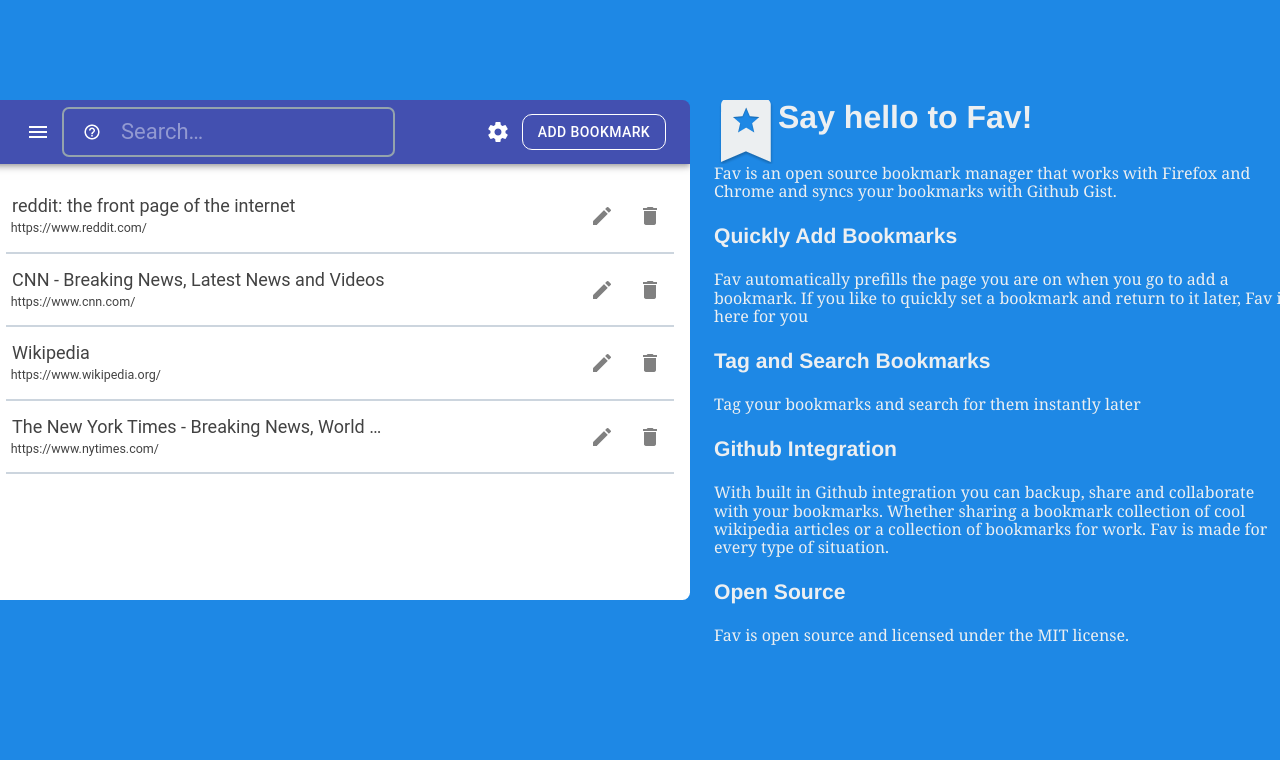
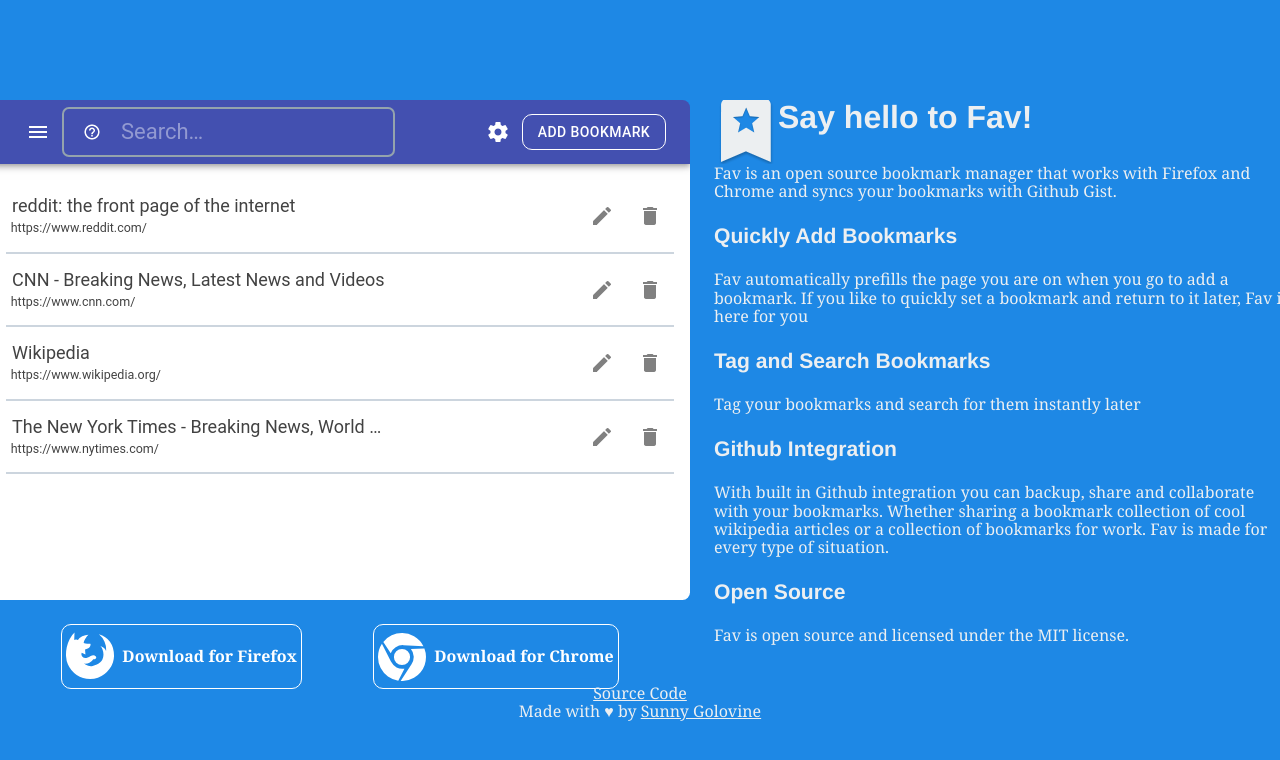
Before and after one commit to fav-sh/website, a Gatsby site: page / in a window 1280 px wide. Built offline with nearby package versions, Linux system fonts and the light colour scheme; Gatsby itself is replaced by a stand-in of ours.

Commit message:
Finish up

```diff
--- a/package.json
+++ b/package.json
@@ -35,7 +35,6 @@
     "react-typography": "^0.16.19",
     "styled-components": "^5.1.0",
     "typography": "^0.16.19",
-    "typography-theme-github": "^0.16.19",
-    "typography-theme-lincoln": "^0.16.19"
+    "typography-theme-funston": "^0.16.19"
   }
 }
--- /dev/null
+++ b/src/components/CTA.js
@@ -0,0 +1,45 @@
+import React from 'react'
+import styled from 'styled-components'
+import { Chrome, Firefox } from './Icons'
+import { CHROME_LINK, FIREFOX_LINK } from '../data'
+
+export default () => {
+  return (
+    <Container>
+      <LinkButton href={FIREFOX_LINK}>
+        <Firefox />
+        <PadLeft>Download for Firefox</PadLeft>
+      </LinkButton>
+      <LinkButton href={CHROME_LINK}>
+        <Chrome />
+        <PadLeft>Download for Chrome</PadLeft>
+      </LinkButton>
+    </Container>
+  )
+}
+
+const Container = styled.div`
+  height: 65px;
+  display: flex;
+  flex-direction: row;
+  justify-content: space-evenly;
+  margin-top: 1.5em;
+`
+
+const LinkButton = styled.a`
+  display: flex;
+  align-items: center;
+  background: transparent;
+  box-shadow: unset;
+  border: 1px solid white;
+  border-radius: 10px;
+  color: white;
+  font-weight: bold;
+  padding-left: 0.25em;
+  padding-right: 0.25em;
+  text-decoration: none;
+`
+
+const PadLeft = styled.span`
+  padding-left: 0.5em;
+`
--- /dev/null
+++ b/src/components/Icons.js
@@ -0,0 +1,21 @@
+import React from 'react'
+
+export const Firefox = ({ height }) => (
+  <div style={{ height }}>
+    <svg width="48" height="48" viewBox="0 0 1792 1792">
+      <path
+        d="M903 1792q-283 0-504.5-150.5t-329.5-398.5q-58-131-67-301t26-332.5 111-312 179-242.5l-11 281q11-14 68-15.5t70 15.5q42-81 160.5-138t234.5-59q-54 45-119.5 148.5t-58.5 163.5q25 8 62.5 13.5t63 7.5 68 4 50.5 3q15 5 9.5 45.5t-30.5 75.5q-5 7-16.5 18.5t-56.5 35.5-101 34l15 189-139-67q-18 43-7.5 81.5t36 66.5 65.5 41.5 81 6.5q51-9 98-34.5t83.5-45 73.5-17.5q61 4 89.5 33t19.5 65q-1 2-2.5 5.5t-8.5 12.5-18 15.5-31.5 10.5-46.5 1q-60 95-144.5 135.5t-209.5 29.5q74 61 162.5 82.5t168.5 6 154.5-52 128-87.5 80.5-104q43-91 39-192.5t-37.5-188.5-78.5-125q87 38 137 79.5t77 112.5q15-170-57.5-343t-209.5-284q265 77 412 279.5t151 517.5q2 127-40.5 255t-123.5 238-189 196-247.5 135.5-288.5 49.5z"
+        fill="#fff"
+      />
+    </svg>
+  </div>
+)
+
+export const Chrome = () => (
+  <svg width="48" height="48" viewBox="0 0 1792 1792">
+    <path
+      d="M893 0q240-2 451 120 232 134 352 372l-742-39q-160-9-294 74.5t-185 229.5l-276-424q128-159 311-245.5t383-87.5zm-747 405l337 663q72 143 211 217t293 45l-230 451q-212-33-385-157.5t-272.5-316-99.5-411.5q0-267 146-491zm1586 169q58 150 59.5 310.5t-48.5 306-153 272-246 209.5q-230 133-498 119l405-623q88-131 82.5-290.5t-106.5-277.5zm-836 20q125 0 213.5 88.5t88.5 213.5-88.5 213.5-213.5 88.5-213.5-88.5-88.5-213.5 88.5-213.5 213.5-88.5z"
+      fill="#fff"
+    />
+  </svg>
+)
--- /dev/null
+++ b/src/data.js
@@ -0,0 +1,4 @@
+export const CHROME_LINK =
+  'https://chrome.google.com/webstore/detail/fav-bookmark-manager/gammmbkeceiljlgijimbhhgkfmiejnkl'
+export const FIREFOX_LINK = 'https://addons.mozilla.org/firefox/addon/fav/'
+export const GITHUB_LINK = 'https://github.com/fav-sh/extension'
--- a/src/pages/index.js
+++ b/src/pages/index.js
@@ -9,6 +9,8 @@
   HeaderContainer,
 } from '../components/Containers'
 import Layout from '../components/Layout'
+import CTA from '../components/CTA'
+import { GITHUB_LINK } from '../data'
 
 export default () => {
   const screenshot = useScreenshot()
@@ -19,6 +21,7 @@
         <Container>
           <div>
             <ImageWithBorder fluid={screenshot} />
+            <CTA />
           </div>
           <Right>
             <HeaderContainer>
@@ -49,9 +52,22 @@
           </Right>
         </Container>
       </OuterContainer>
+      <Footer>
+        <a href={GITHUB_LINK}>Source Code</a>
+        <p>
+          Made with &hearts; by <a href="https://glvn.co">Sunny Golovine</a>
+        </p>
+      </Footer>
     </Layout>
   )
 }
+
+const Footer = styled.p`
+  position: absolute;
+  bottom: 3.5em;
+  text-align: center;
+  width: 100%;
+`
 
 const Right = styled.div`
   flex-grow: 1;
--- a/src/typography.js
+++ b/src/typography.js
@@ -1,5 +1,5 @@
 import Typography from 'typography'
-import theme from 'typography-theme-lincoln'
+import theme from 'typography-theme-funston'
 
 const typography = new Typography(theme)
 
```
Also changed, not shown: 1 other file.
